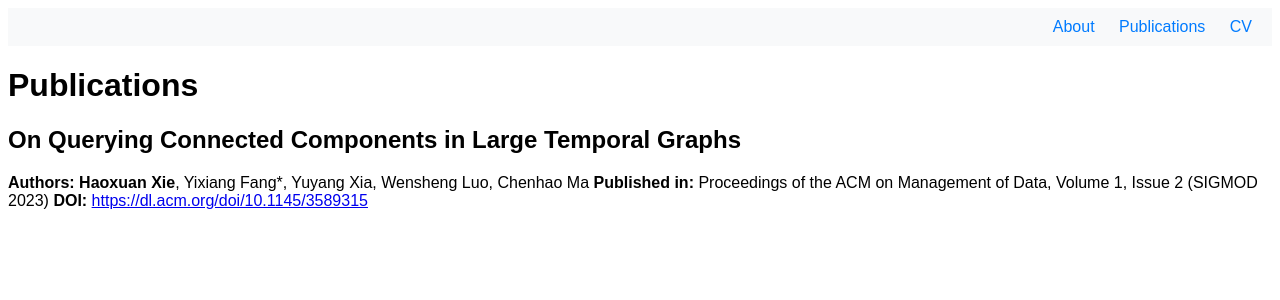
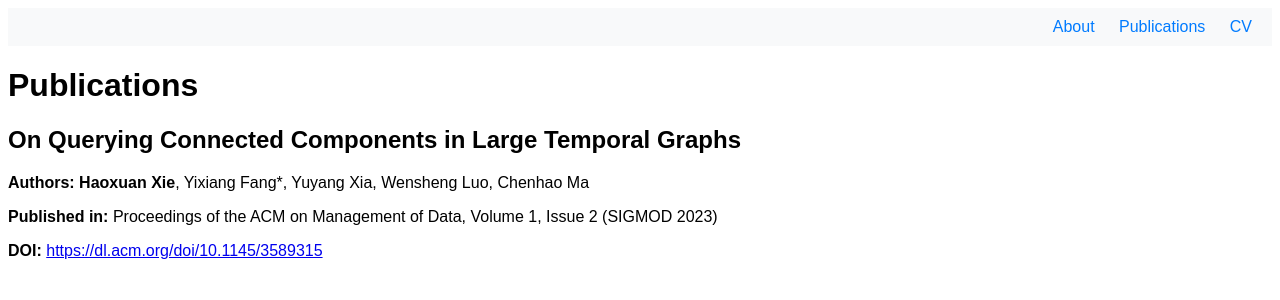
Before and after one commit to haoxuanxie/haoxuanxie.github.io, a Jekyll site: the page built from publications.md, in a window 1280 px wide. Shown: the top 300 px of the page. Built offline with Jekyll 4.4.1, drawn with Linux system fonts in a browser that asks for light colours.

Commit message:
Update publications.md

```diff
--- a/publications.md
+++ b/publications.md
@@ -5,7 +5,9 @@ title: Publications
 
 # Publications
 
-## On Querying Connected Components in Large Temporal Graphs
-**Authors:** **Haoxuan Xie**, Yixiang Fang*, Yuyang Xia, Wensheng Luo, Chenhao Ma
-**Published in:** Proceedings of the ACM on Management of Data, Volume 1, Issue 2 (SIGMOD 2023)
-**DOI:** [https://dl.acm.org/doi/10.1145/3589315](https://dl.acm.org/doi/10.1145/3589315)
+<div class="publication-item">
+  <h2>On Querying Connected Components in Large Temporal Graphs</h2>
+  <p><strong>Authors:</strong> <strong>Haoxuan Xie</strong>, Yixiang Fang*, Yuyang Xia, Wensheng Luo, Chenhao Ma</p>
+  <p><strong>Published in:</strong> Proceedings of the ACM on Management of Data, Volume 1, Issue 2 (SIGMOD 2023)</p>
+  <p><strong>DOI:</strong> <a href="https://dl.acm.org/doi/10.1145/3589315">https://dl.acm.org/doi/10.1145/3589315</a></p>
+</div>
```
